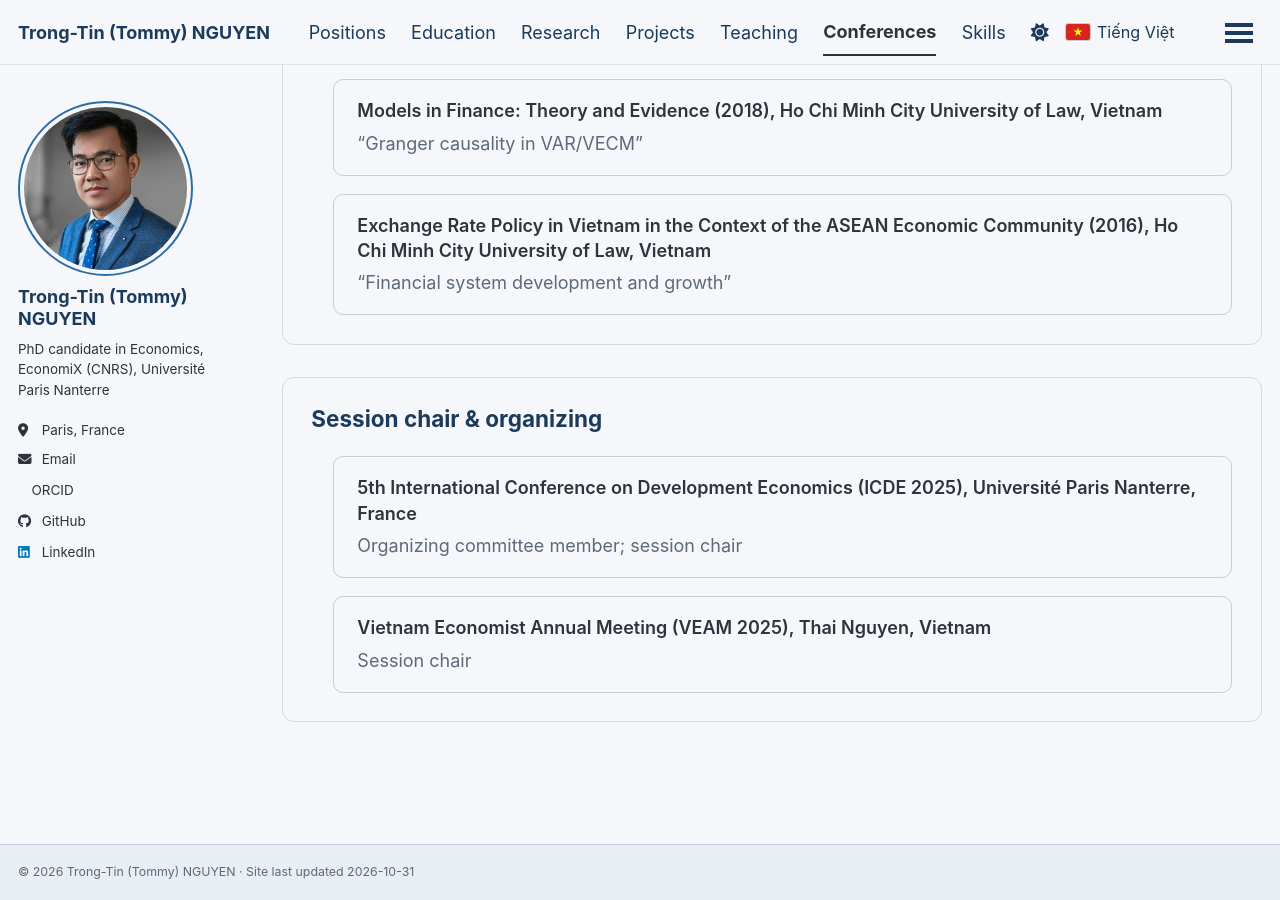
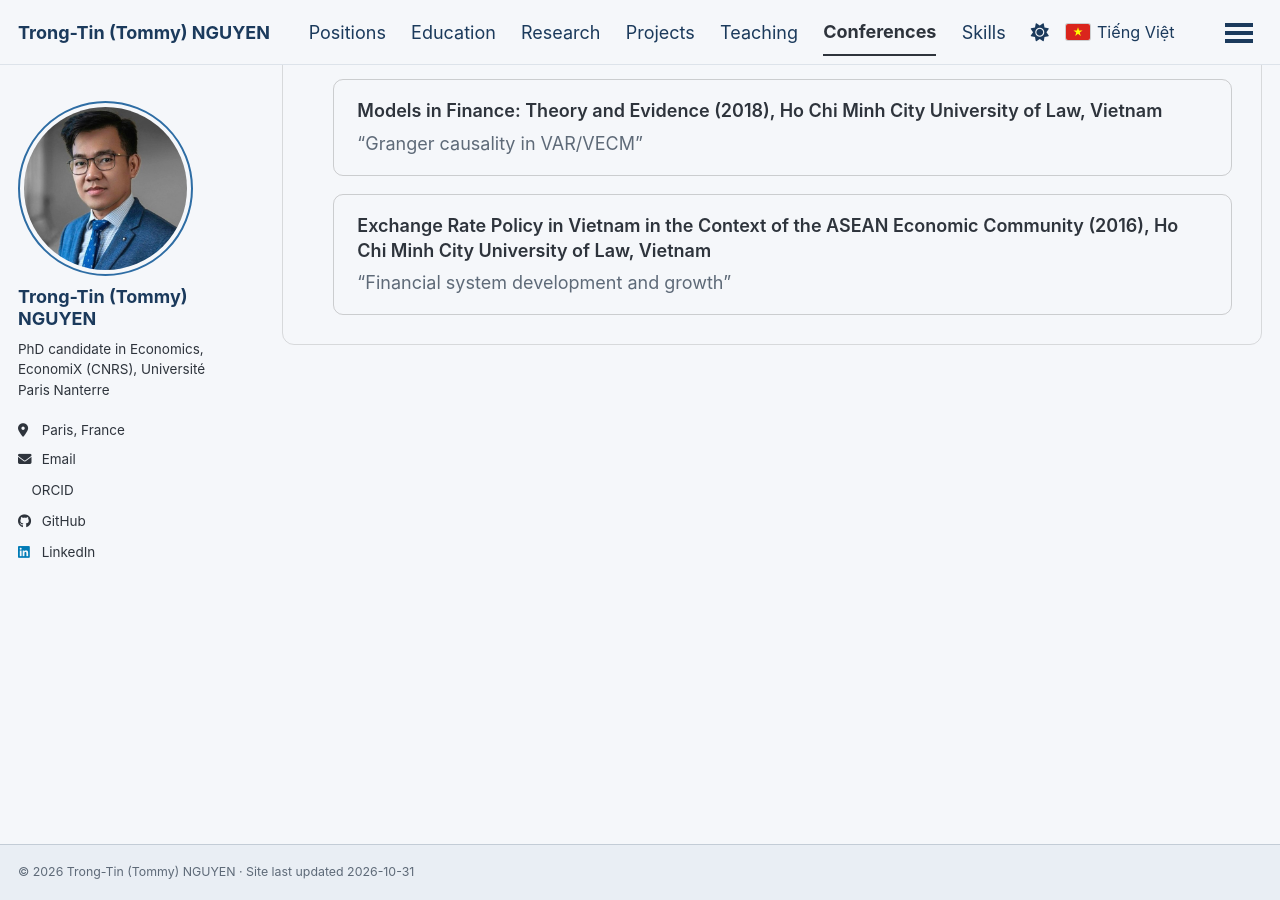
Before and after one commit to trongtin142/trongtin142.github.io, a Jekyll site: the page built from _pages/conferences.md, in a window 1280 px wide and 900 px high, scrolled down 793 px. Built offline with Jekyll 4.4.1, drawn with Linux system fonts in a browser that asks for light colours; a script bundle is joined from its source files by our own code; a style sheet for code colours, icons or effects is not loaded.

Commit message:
Move session chair and organizing section from Conferences to Service

```diff
--- a/_pages/conferences.md
+++ b/_pages/conferences.md
@@ -46,18 +46,3 @@ author_profile: true
 </div>
 
 </div>
-
-<div class="conf-section">
-<h2>Session chair &amp; organizing</h2>
-
-<div class="conf-item">
-<div class="conf-item__event">5th International Conference on Development Economics (ICDE 2025), Université Paris Nanterre, France</div>
-<div class="conf-item__detail">Organizing committee member; session chair</div>
-</div>
-
-<div class="conf-item">
-<div class="conf-item__event">Vietnam Economist Annual Meeting (VEAM 2025), Thai Nguyen, Vietnam</div>
-<div class="conf-item__detail">Session chair</div>
-</div>
-
-</div>
```
